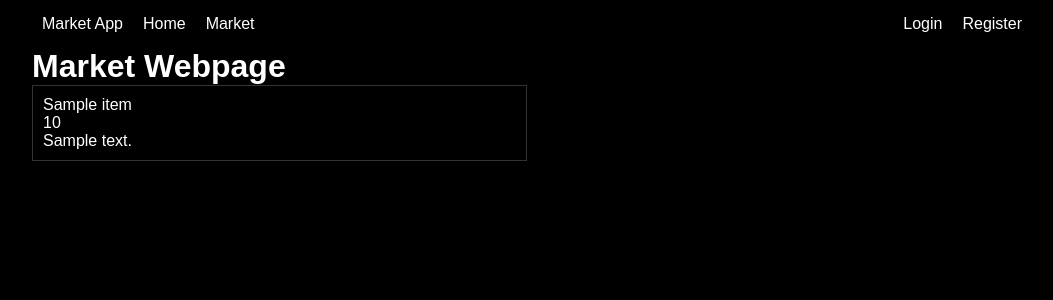
After one commit to oscardbg/flask-market01, a Flask app: page /market in a window 1280 px wide. The commit adds this page. Shown: the top 300 px of the page, without its empty margins (108-1161 px from the left). Run offline with Flask 2, Linux system fonts and the light colour scheme; tables that the repository leaves empty hold one stand-in row (values such as "Sample post").

Commit message:
Create user and show items in market page

```diff
--- a/app/static/css/main.css
+++ b/app/static/css/main.css
@@ -1 +1 @@
-*{margin:0;padding:0;box-sizing:border-box;font-family:ubuntu,sans-serif}body{background:#000;color:#fff}ul{list-style:none}a{text-decoration:none;color:#fff}main{max-width:1000px;margin:0 auto}nav{max-width:1000px;margin:0 auto;display:flex;align-items:center;justify-content:space-between}nav a{display:block;padding:15px 10px}nav ul{display:flex}.frm-rgs{max-width:400px;margin:0 auto;padding:10px}.frm-rgs>*{display:block;width:100%;outline:none}.frm-rgs input{font-size:1rem;padding:5px;margin-bottom:10px;border-radius:5px}.frm-rgs .btn{background:#00008b;color:#fff;font-weight:bold;border:1px solid blue;cursor:pointer}
+*{margin:0;padding:0;box-sizing:border-box;font-family:ubuntu,sans-serif}body{background:#000;color:#fff}ul{list-style:none}a{text-decoration:none;color:#fff}main{max-width:1000px;margin:0 auto}nav{max-width:1000px;margin:0 auto;display:flex;align-items:center;justify-content:space-between}nav a{display:block;padding:15px 10px}nav ul{display:flex}.frm-rgs{max-width:400px;margin:0 auto;padding:10px}.frm-rgs>*{display:block;width:100%;outline:none}.frm-rgs input{font-size:1rem;padding:5px;margin-bottom:10px;border-radius:5px}.frm-rgs .btn{background:#00008b;color:#fff;font-weight:bold;border:1px solid blue;cursor:pointer}.lst-items{display:grid;grid-gap:10px;grid-template-columns:repeat(2, 1fr)}.lst-items li{border:1px solid rgba(255,255,255,.2);padding:10px}
--- a/app/static/scss/_base.scss
+++ b/app/static/scss/_base.scss
@@ -63,5 +63,15 @@ nav {
    }
 }
 
+/*■■■■■■■■■■■■■■■■■■■■■■ Item list */
+.lst-items {
+   display: grid;
+   grid-gap: 10px;
+   grid-template-columns: repeat(2, 1fr);
+   li {
+      border: 1px solid rgba(#fff, 0.2);
+      padding: 10px;
+   }
+}
+
 /*■■■■■■■■■■■■■■■■■■■■■■  */
-/*■■■■■■■■■■■■■■■■■■■■■■  */
--- a/app/templates/base.html
+++ b/app/templates/base.html
@@ -16,7 +16,7 @@
             <ul>
                <li><a href="/">Market App</a></li>
                <li><a href="/">Home</a></li>
-               <li><a href="">Market</a></li>
+               <li><a href="{{ url_for('views.show_market') }}">Market</a></li>
             </ul>
             <ul>
                <li><a href="">Login </a></li>
--- /dev/null
+++ b/app/templates/market.html
@@ -0,0 +1,20 @@
+{% extends 'base.html' %}
+<!-- . -->
+{% block title %}Store | Market {% endblock %}
+<!-- . -->
+{% block main %}
+<h1>Market Webpage</h1>
+{% if items %}
+<ul class="lst-items">
+   {% for item in items %}
+   <li>
+      <p>{{ item.name }}</p>
+      <p>{{ item.price }}</p>
+      <p>{{ item.description }}</p>
+   </li>
+   {% endfor %} {% else %}
+   <h3>There are no items in the market</h3>
+</ul>
+{% endif %} {% endblock %}
+<!-- . -->
+<!-- . -->
--- a/app/templates/register.html
+++ b/app/templates/register.html
@@ -4,7 +4,8 @@
 <!-- . -->
 {% block main %}
 <h1>Register User</h1>
-<form method="post" class="frm-rgs">
+<form method="POST" class="frm-rgs">
+   {{ form.hidden_tag() }}
    <!--  -->
    {{ form.username.label() }}
    <!--  -->
--- a/app/views.py
+++ b/app/views.py
@@ -1,5 +1,8 @@
-from flask import Blueprint, request, render_template
+from flask import Blueprint, redirect, render_template
+from flask.helpers import url_for
 from app.forms import RegisterForm
+from app.models import Item, User
+from app import db
 
 views = Blueprint('views',__name__)
 
@@ -7,8 +10,28 @@ views = Blueprint('views',__name__)
 def index():
 	return render_template('index.html')
 
-@views.route('/register')
+@views.route('/market')
+def show_market():
+	items = Item.query.all()
+	return render_template('market.html', items=items)
+
+@views.route('/register', methods=['GET','POST'])
 def show_register():
 	form = RegisterForm()
 
+	if form.validate_on_submit():
+		usr = form.username.data
+		mail = form.email.data
+		passwd = form.password1.data
+
+		new_user = User(username=usr, email=mail, password_hash=passwd)
+		db.session.add(new_user)
+		db.session.commit()
+
+		return redirect(url_for('views.show_market'))
+
+	if form.errors != {}:
+		for err_msg in form.errors.values():
+			print(f'Validation form error: {err_msg}')
+
 	return render_template('register.html', form=form)
```
Also changed, not shown: app/forms.py (+6 -5 lines).
